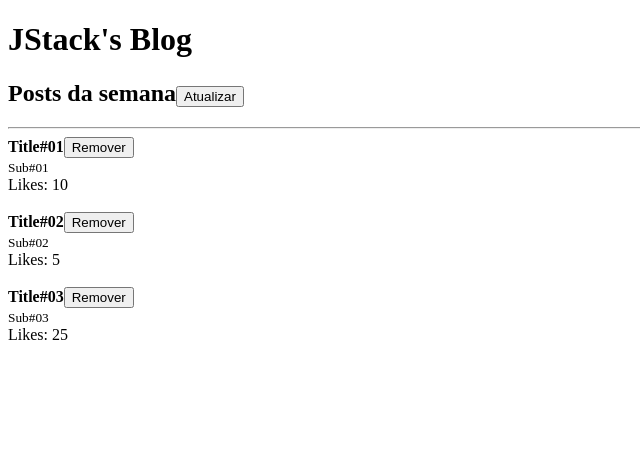
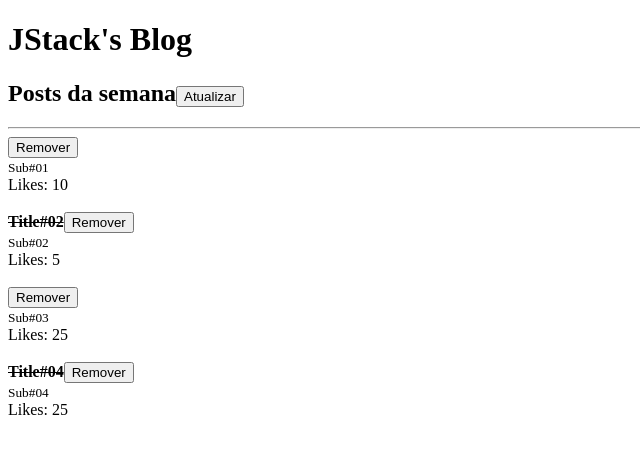
Before and after one commit to Vittor-Emanoel/Fundamentos-react, a React app: page / in a window 1280 px wide. Shown: the top 454 px of the page, without its empty margins (0-640 px from the left). Built offline with nearby package versions, Linux system fonts and the light colour scheme.

Commit message:
Renderização condicional

```diff
--- a/src/App.js
+++ b/src/App.js
@@ -7,9 +7,10 @@
 
 export function App() {
 const [posts, setPosts] = useState([
-  {id: Math.random(), title: 'Title#01', subtitle: 'Sub#01', likes: 20},
-  {id: Math.random(), title: 'Title#02', subtitle: 'Sub#02', likes: 10},
-  {id: Math.random(), title: 'Title#03', subtitle: 'Sub#03', likes: 50}
+  {id: Math.random(), title: 'Title#01', subtitle: 'Sub#01', likes: 20, read: false},
+  {id: Math.random(), title: 'Title#02', subtitle: 'Sub#02', likes: 10, read: true},
+  {id: Math.random(), title: 'Title#03', subtitle: 'Sub#03', likes: 50, read: false},
+  {id: Math.random(), title: 'Title#04', subtitle: 'Sub#04', likes: 50, read: true}
 ])
 
 function handleRefresh() {
@@ -44,11 +45,7 @@
             key={post.id}
             likes={post.likes}
             onRemove={handleRemovePost}
-            post={{
-              id: post.id,
-              title: post.title,
-              subtitle: post.subtitle,
-            }}
+            post={post}
           />
         ))}
     </>
--- a/src/Post.js
+++ b/src/Post.js
@@ -3,15 +3,18 @@
 
 //props => propriedades
 function Post(props) {
+  //Renderização condicional 3 formas: IF, TERNÁRIO & SHORT
   return (
     <>
     <article>
-      <strong>{props.post.title}</strong>
+      <strong>
+        {props.post.read && <s>{props.post.title}</s>}
+      </strong>
       <button onClick={() => props.onRemove(props.post.id)}>Remover</button>
       <br />
       <small>{props.post.subtitle}</small>
       <br />
-      Likes: {props.likes / 2}
+      Likes: {props.post.likes / 2}
     </article>
     <br />
     </>
@@ -19,12 +22,13 @@
 }
 
 Post.propTypes = {
-  likes: PropTypes.number.isRequired,
   onRemove: PropTypes.func.isRequired,
   post: PropTypes.shape({
+    likes: PropTypes.number.isRequired,
     id: PropTypes.number.isRequired,
     title: PropTypes.string.isRequired,
-    subtitle: PropTypes.string.isRequired
+    subtitle: PropTypes.string.isRequired,
+    read: PropTypes.bool.isRequired
   }).isRequired
 }
 
```
